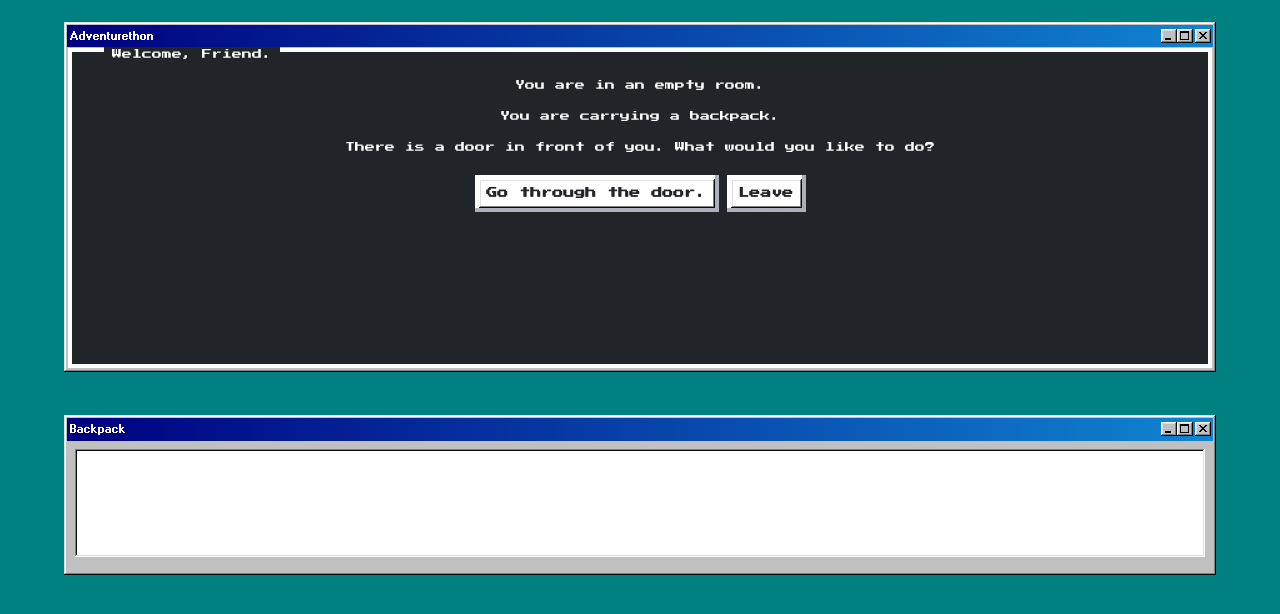
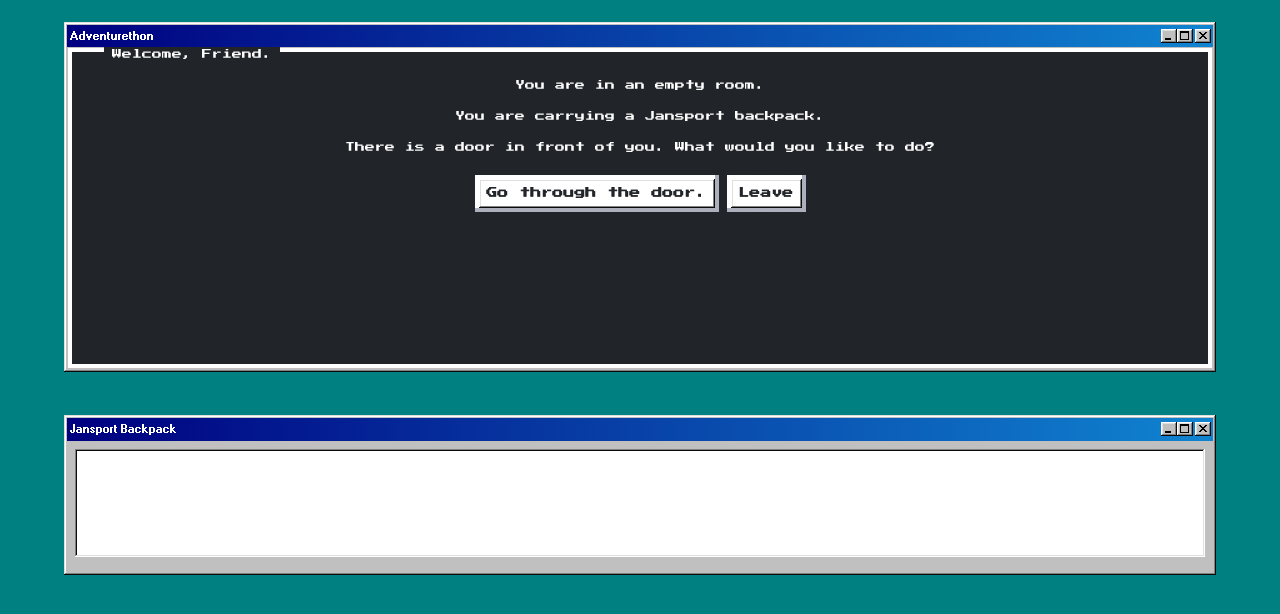
Before and after one commit to brittanyfenney/adventurethon, a React (Create React App) app: page /entry in a window 1280 px wide. Shown: the top 614 px of the page. Built offline with nearby package versions, Linux system fonts and the light colour scheme.

Commit message:
backpack

```diff
--- a/src/components/Backpack.js
+++ b/src/components/Backpack.js
@@ -23,7 +23,7 @@ export function Backpack() {
       id="backpack-window"
     >
       <div className="title-bar">
-        <div className="title-bar-text">Backpack</div>
+        <div className="title-bar-text">Jansport Backpack</div>
         <div className="title-bar-controls">
           <button aria-label="Minimize" />
           <button aria-label="Maximize" />
--- a/src/components/Entry.js
+++ b/src/components/Entry.js
@@ -20,7 +20,7 @@ export function Entry() {
     <div className="nes-container is-dark with-title" id="entry-window">
       <p className="title">Welcome, {user.name}. </p>
       <p>You are in an empty room.</p>
-      <p>You are carrying a backpack.</p>
+      <p>You are carrying a Jansport backpack.</p>
       <p>There is a door in front of you. What would you like to do?</p>
       <Link to="/room/1">
         <button className="nes-btn">Go through the door.</button>
```
Also changed, not shown: public/start.gif (added).
